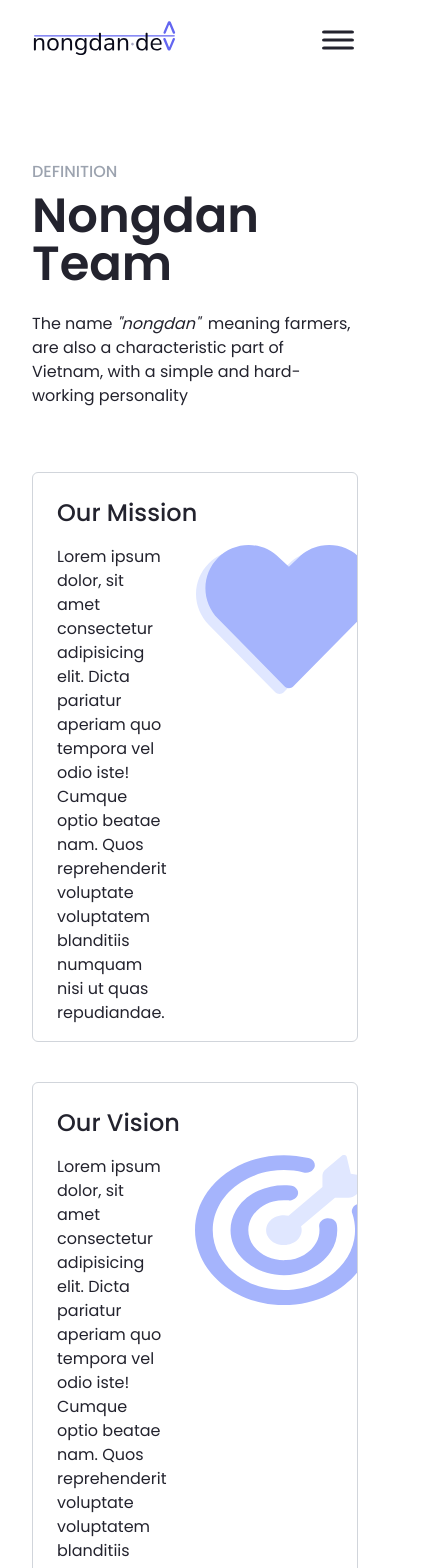
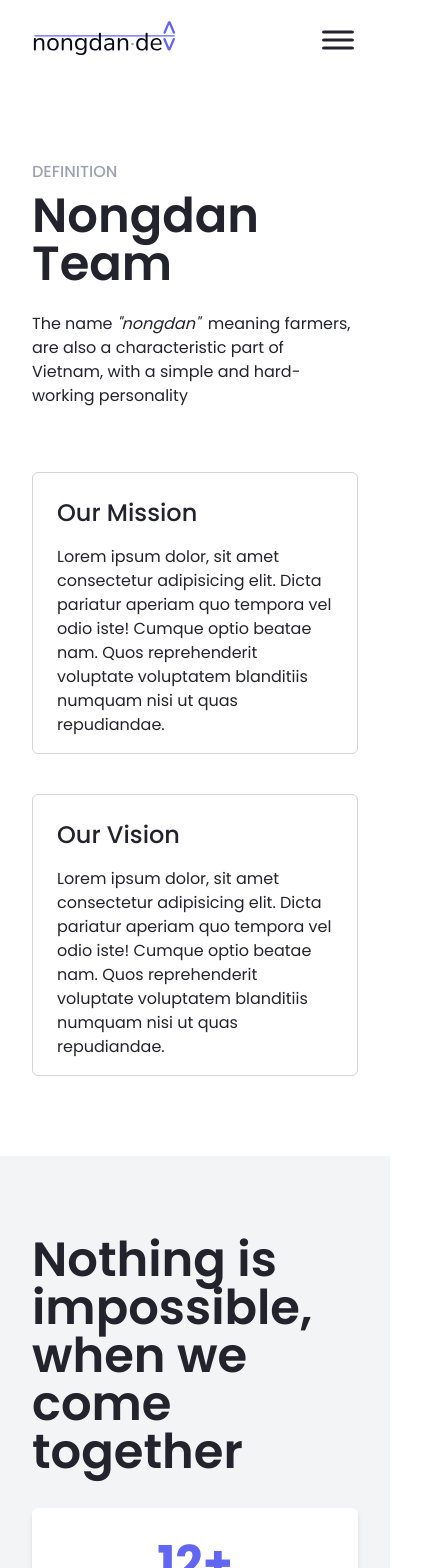
Before and after one commit to nongdan-dev/website, a React (Vite) app: page /about-us in a window 390 px wide. Shown: the top 1568 px of the page, 422 px wide, since content can reach past the window. Built offline with nearby package versions, Linux system fonts and the light colour scheme.

Commit message:
Add responsive

```diff
--- a/src/components/widget/BuildWithUs.tsx
+++ b/src/components/widget/BuildWithUs.tsx
@@ -7,7 +7,7 @@ import { Section } from './Section'
 export function BuildWithUs() {
   return (
     <Section
-      className='col-full-width bg-gray-100 !bg-cover !bg-no-repeat py-24'
+      className='col-full-width bg-gray-100 !bg-cover !bg-no-repeat py-20'
       style={{ background: `url(${SectionBg})` }}
     >
       {({ titleId }) => (
--- a/src/pages/AboutUs/TeamMembers.tsx
+++ b/src/pages/AboutUs/TeamMembers.tsx
@@ -27,7 +27,7 @@ function TeamMembers() {
             <span className='text-indigo-500'>designers</span> and{' '}
             <span className='text-indigo-500'>problem solvers</span>
           </h2>
-          <ul className='mt-16 grid grid-cols-4 gap-x-6 gap-y-8'>
+          <ul className='grid-col-1 mt-16 grid gap-x-6 gap-y-8 sm:grid-cols-2 md:grid-cols-3 xl:grid-cols-4'>
             {MEMBERS.map(member => (
               <li key={member.id}>
                 <img
--- a/src/pages/AboutUs/index.tsx
+++ b/src/pages/AboutUs/index.tsx
@@ -16,13 +16,13 @@ function AboutUsPage() {
           </h1>
         )}
       >
-        <p className='w-full lg:w-6/12'>
+        <p className='w-full md:w-9/12 lg:w-7/12 xl:w-6/12'>
           The name <span className='mr-1 italic'>"nongdan"</span> meaning
           farmers, are also a characteristic part of Vietnam, with a simple and
           hard-working personality
         </p>
         <div className='mt-16 grid grid-cols-1 gap-10 lg:grid-cols-2'>
-          <div className='overflow-clip rounded-md border border-gray-300 p-6 pb-4 pr-0'>
+          <div className='overflow-clip rounded-md border border-gray-300 p-6 pb-4 xl:pr-0'>
             <h2 className='mb-4 text-2xl font-medium'>Our Mission</h2>
             <div className='flex gap-3'>
               <p>
@@ -33,7 +33,7 @@ function AboutUsPage() {
               </p>
               <svg
                 aria-hidden='true'
-                className='pointer-events-none flex-shrink-0 translate-x-4'
+                className='pointer-events-none hidden flex-shrink-0 translate-x-4 xl:block'
                 width='177'
                 height='149'
                 viewBox='0 0 177 149'
@@ -51,7 +51,7 @@ function AboutUsPage() {
               </svg>
             </div>
           </div>
-          <div className='overflow-clip rounded-md border border-gray-300 p-6 pb-4 pr-0'>
+          <div className='overflow-clip rounded-md border border-gray-300 p-6 pb-4 xl:pr-0'>
             <h2 className='mb-4 text-2xl font-medium'>Our Vision</h2>
             <div className='flex gap-3'>
               <p>
@@ -62,7 +62,7 @@ function AboutUsPage() {
               </p>
               <svg
                 aria-hidden='true'
-                className='pointer-events-none flex-shrink-0 translate-x-4'
+                className='pointer-events-none hidden flex-shrink-0 translate-x-4 xl:block'
                 width='178'
                 height='151'
                 viewBox='0 0 178 151'
@@ -92,7 +92,7 @@ function AboutUsPage() {
             <h2 id={titleId} className={twMerge(titleClassName)}>
               Nothing is impossible, when we come <LineBreak /> together
             </h2>
-            <ul className='grid grid-cols-5 gap-6'>
+            <ul className='grid gap-6 md:grid-cols-2 lg:grid-cols-3 xl:grid-cols-5'>
               <li className='flex flex-col items-center justify-center gap-1 rounded-md bg-white p-8 text-center shadow-md'>
                 <span className='text-5xl font-bold text-indigo-500'>12+</span>
                 <span className='font-medium'>Years of experience</span>
@@ -114,7 +114,7 @@ function AboutUsPage() {
                 <span className='font-medium'>Sectors</span>
               </li>
             </ul>
-            <div className='mt-16 grid grid-cols-2 items-center gap-12'>
+            <div className='mt-16 grid grid-cols-1 items-center gap-12 lg:grid-cols-2'>
               <div className='flex flex-col gap-4'>
                 <p>
                   Lorem ipsum dolor sit amet consectetur adipisicing elit.
```
